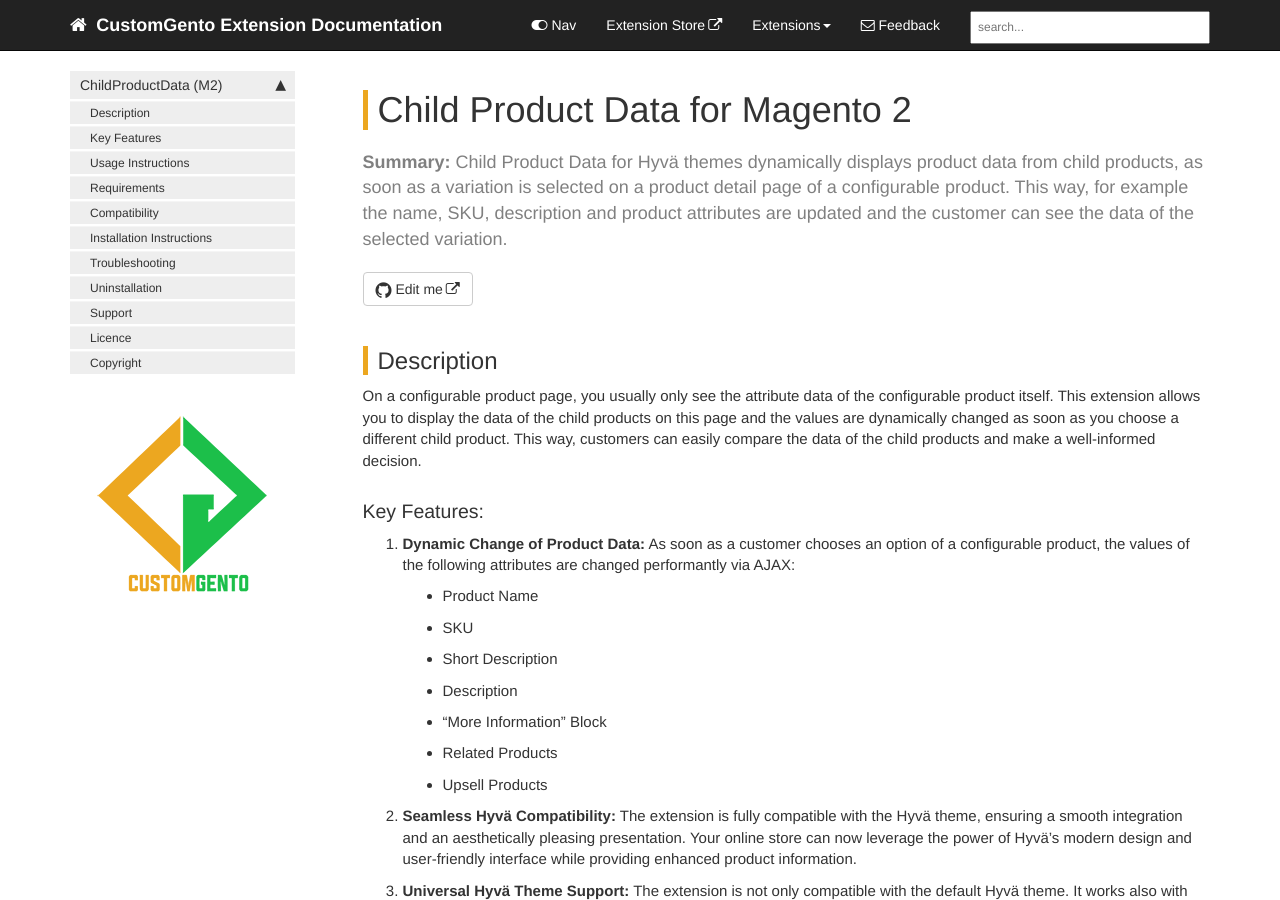
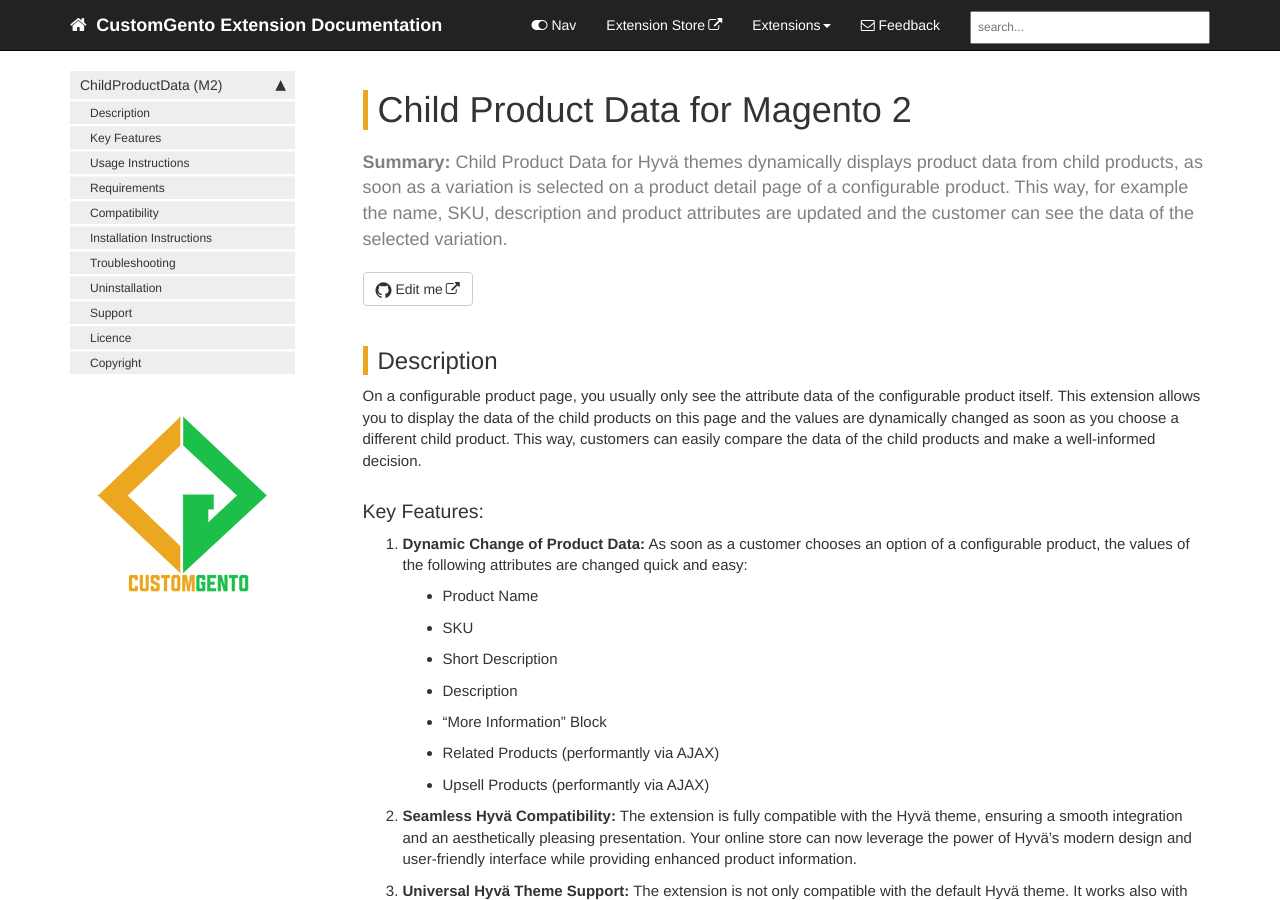
Before and after one commit to customgento/docs, a Jekyll site: the page built from pages/child-product-data-m2.md, in a window 1280 px wide and 900 px high. Built offline with Jekyll 4.4.1, drawn with Linux system fonts in a browser that asks for light colours; comment, search, counter and statistics services are not loaded.

Commit message:
Ajax only for related and upsell, DEV-32

```diff
--- a/pages/child-product-data-m2.md
+++ b/pages/child-product-data-m2.md
@@ -12,14 +12,14 @@ On a configurable product page, you usually only see the attribute data of the c
 
 ### Key Features:
 
-1. **Dynamic Change of Product Data:** As soon as a customer chooses an option of a configurable product, the values of the following attributes are changed performantly via AJAX:
+1. **Dynamic Change of Product Data:** As soon as a customer chooses an option of a configurable product, the values of the following attributes are changed quick and easy:
    - Product Name
    - SKU
    - Short Description
    - Description
    - "More Information" Block
-   - Related Products
-   - Upsell Products
+   - Related Products (performantly via AJAX)
+   - Upsell Products (performantly via AJAX)
 2. **Seamless Hyv&auml; Compatibility:** The extension is fully compatible with the Hyv&auml; theme, ensuring a smooth integration and an aesthetically pleasing presentation. Your online store can now leverage the power of Hyv&auml;'s modern design and user-friendly interface while providing enhanced product information.
 3. **Universal Hyv&auml; Theme Support:** The extension is not only compatible with the default Hyv&auml; theme. It works also with any Hyv&auml; child theme. You only need to enter the fitting identifiers in the system configuration, and the module will do the rest.
 4. **Developer-Friendly Architecture:** For developers, Child Product Data offers an easily integrable solution with well-documented code. It follows the Magento 2 coding standards and best practices.
```
